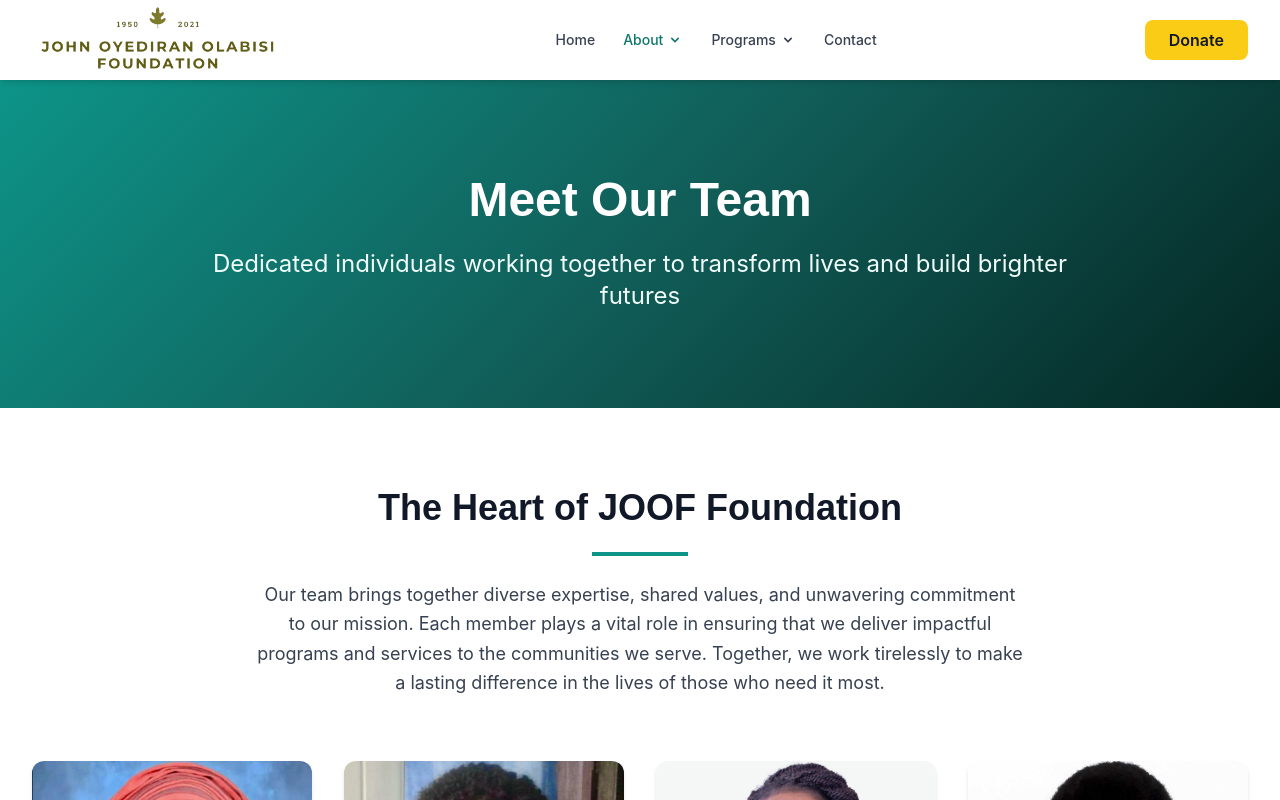
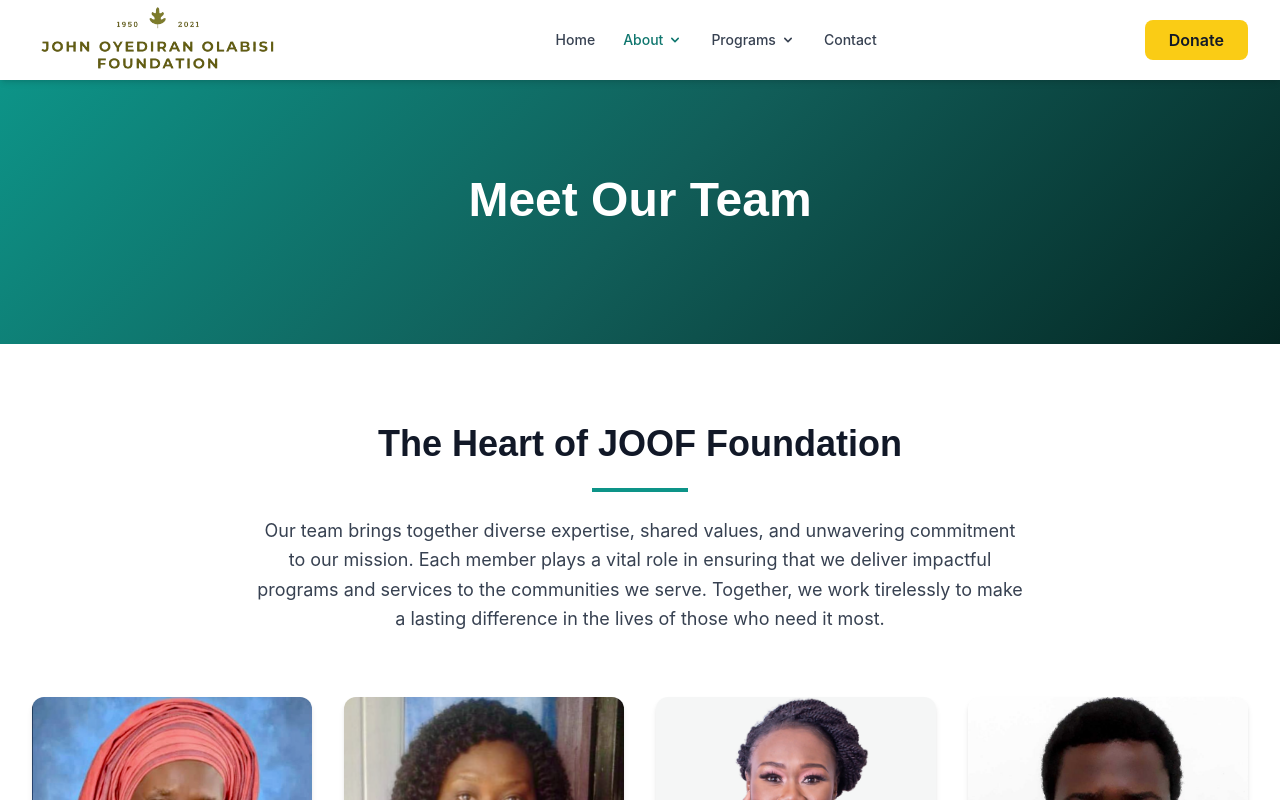
Before and after one commit to jil-lab/joof, a React (Vite) app: page /about/team in a window 1280 px wide. Shown: the top 800 px of the page. Built offline with nearby package versions, Linux system fonts and the light colour scheme; what @dr.pogodin/react-helmet would draw is missing.

Commit message:
Comment out team description paragraph in Team component for future updates. This change prepares the section for potential content revisions while maintaining the overall layout.

```diff
--- a/src/pages/About/Team.jsx
+++ b/src/pages/About/Team.jsx
@@ -59,9 +59,9 @@ const Team = () => {
           <h1 className="text-4xl md:text-5xl font-bold mb-6">
             Meet Our Team
           </h1>
-          <p className="text-xl md:text-2xl text-teal-50 leading-relaxed">
+          {/* <p className="text-xl md:text-2xl text-teal-50 leading-relaxed">
             Dedicated individuals working together to transform lives and build brighter futures
-          </p>
+          </p> */}
         </motion.div>
       </Section>
 
```
